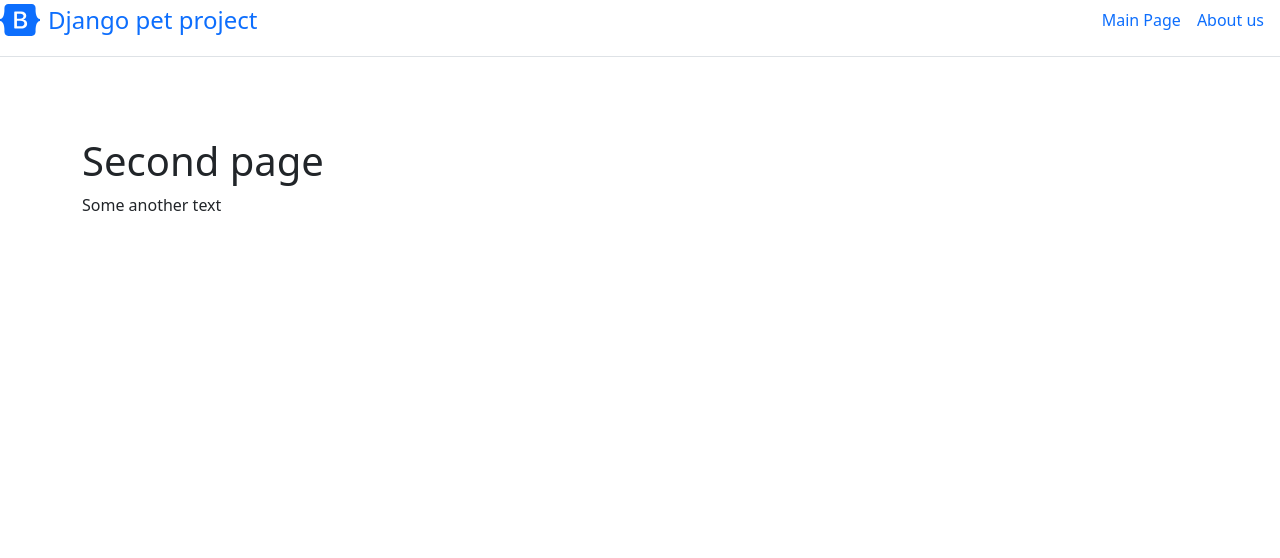
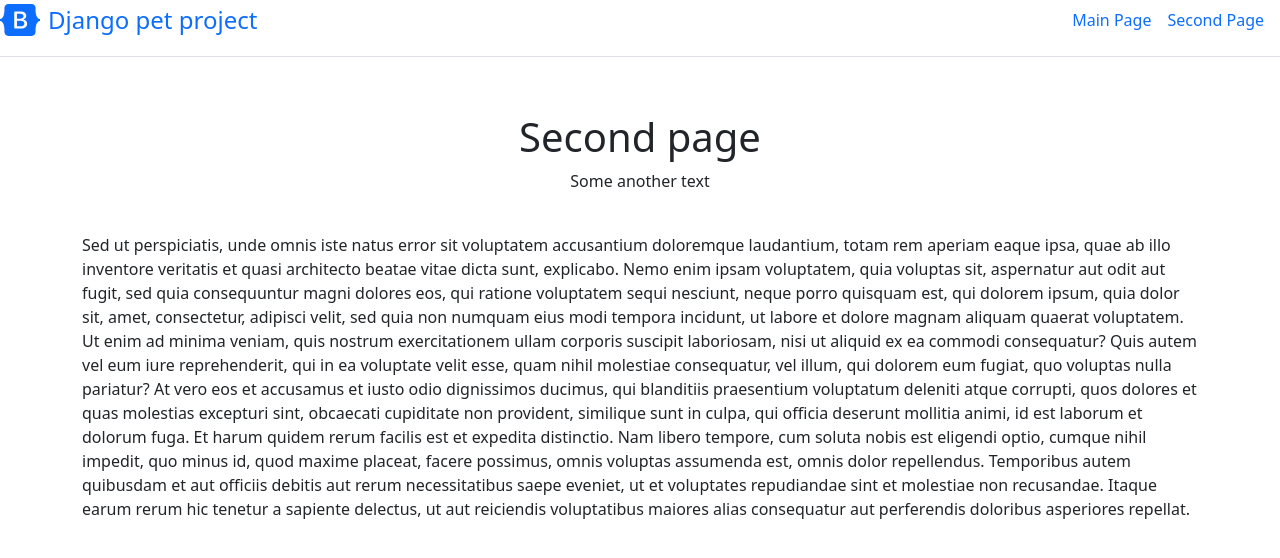
Before and after one commit to Gussuup/TestSite, a Django app: template main/templates/main/about.html in a window 1280 px wide. Shown: the top 558 px of the page. Run offline with Django 4.2, Linux system fonts and the light colour scheme; the template is opened without the code that fills it, so the values that code supplies are empty.

```diff
--- a/main/templates/main/about.html
+++ b/main/templates/main/about.html
@@ -4,7 +4,28 @@
 About Us
 {% endblock %}
 
-{% block content %}
+{% block headcontent %}
     <h1>Second page</h1>
     <p>Some another text</p>
 {% endblock %}
+
+{% block content %}
+    <p>Sed ut perspiciatis, unde omnis iste natus error sit voluptatem accusantium doloremque laudantium,
+totam rem aperiam eaque ipsa, quae ab illo inventore veritatis et quasi architecto beatae vitae dicta sunt, explicabo.
+Nemo enim ipsam voluptatem, quia voluptas sit, aspernatur aut odit aut fugit,
+sed quia consequuntur magni dolores eos, qui ratione voluptatem sequi nesciunt,
+neque porro quisquam est, qui dolorem ipsum, quia dolor sit, amet, consectetur, adipisci velit,
+sed quia non numquam eius modi tempora incidunt, ut labore et dolore magnam aliquam quaerat voluptatem.
+Ut enim ad minima veniam, quis nostrum exercitationem ullam corporis suscipit laboriosam,
+nisi ut aliquid ex ea commodi consequatur? Quis autem vel eum iure reprehenderit,
+qui in ea voluptate velit esse, quam nihil molestiae consequatur, vel illum, qui dolorem eum fugiat,
+quo voluptas nulla pariatur? At vero eos et accusamus et iusto odio dignissimos ducimus,
+qui blanditiis praesentium voluptatum deleniti atque corrupti, quos dolores et quas molestias excepturi sint,
+obcaecati cupiditate non provident, similique sunt in culpa, qui officia deserunt mollitia animi,
+id est laborum et dolorum fuga. Et harum quidem rerum facilis est et expedita distinctio.
+Nam libero tempore, cum soluta nobis est eligendi optio, cumque nihil impedit, quo minus id, quod maxime placeat,
+facere possimus, omnis voluptas assumenda est, omnis dolor repellendus.
+Temporibus autem quibusdam et aut officiis debitis aut rerum necessitatibus saepe eveniet,
+ut et voluptates repudiandae sint et molestiae non recusandae. Itaque earum rerum hic tenetur a sapiente delectus,
+ut aut reiciendis voluptatibus maiores alias consequatur aut perferendis doloribus asperiores repellat.</p>
+{% endblock %}
--- a/main/templates/main/base.html
+++ b/main/templates/main/base.html
@@ -17,7 +17,7 @@
 
       <nav class="d-inline-flex mt-2 mt-md-0 ms-md-auto">
         <a class="me-3 py-2 link-body-emphasis text-decoration-none" href="{% url 'home' %}">Main Page</a>
-        <a class="me-3 py-2 link-body-emphasis text-decoration-none" href="about-us">About us</a>
+        <a class="me-3 py-2 link-body-emphasis text-decoration-none" href="Second">Second Page</a>
       </nav>
     </div>
 
--- a/main/urls.py
+++ b/main/urls.py
@@ -3,5 +3,5 @@ from . import views
 
 urlpatterns = [
     path('', views.index, name='home'),
-    path('about-us', views.about)
+    path('Second', views.about)
 ]
```
